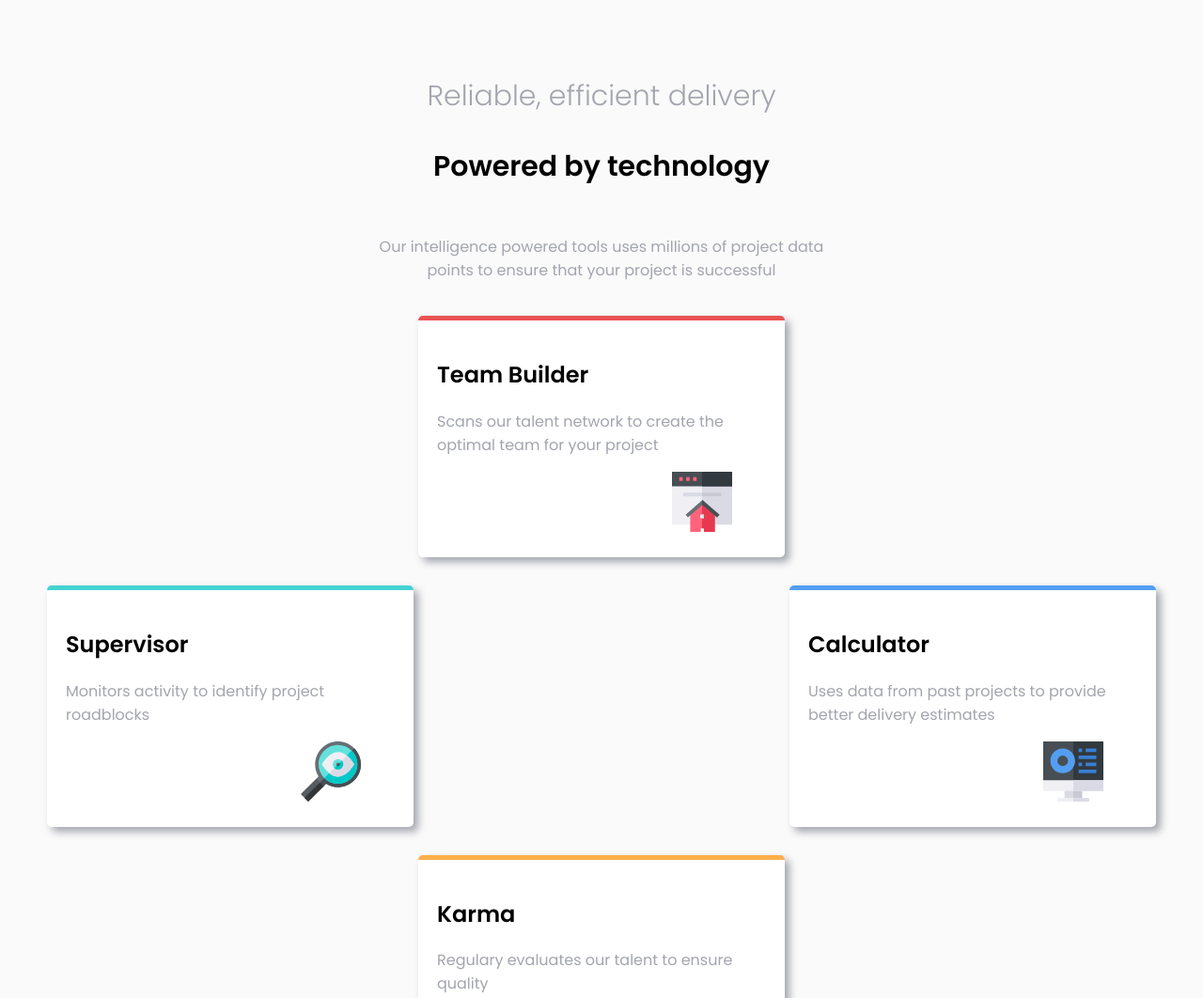
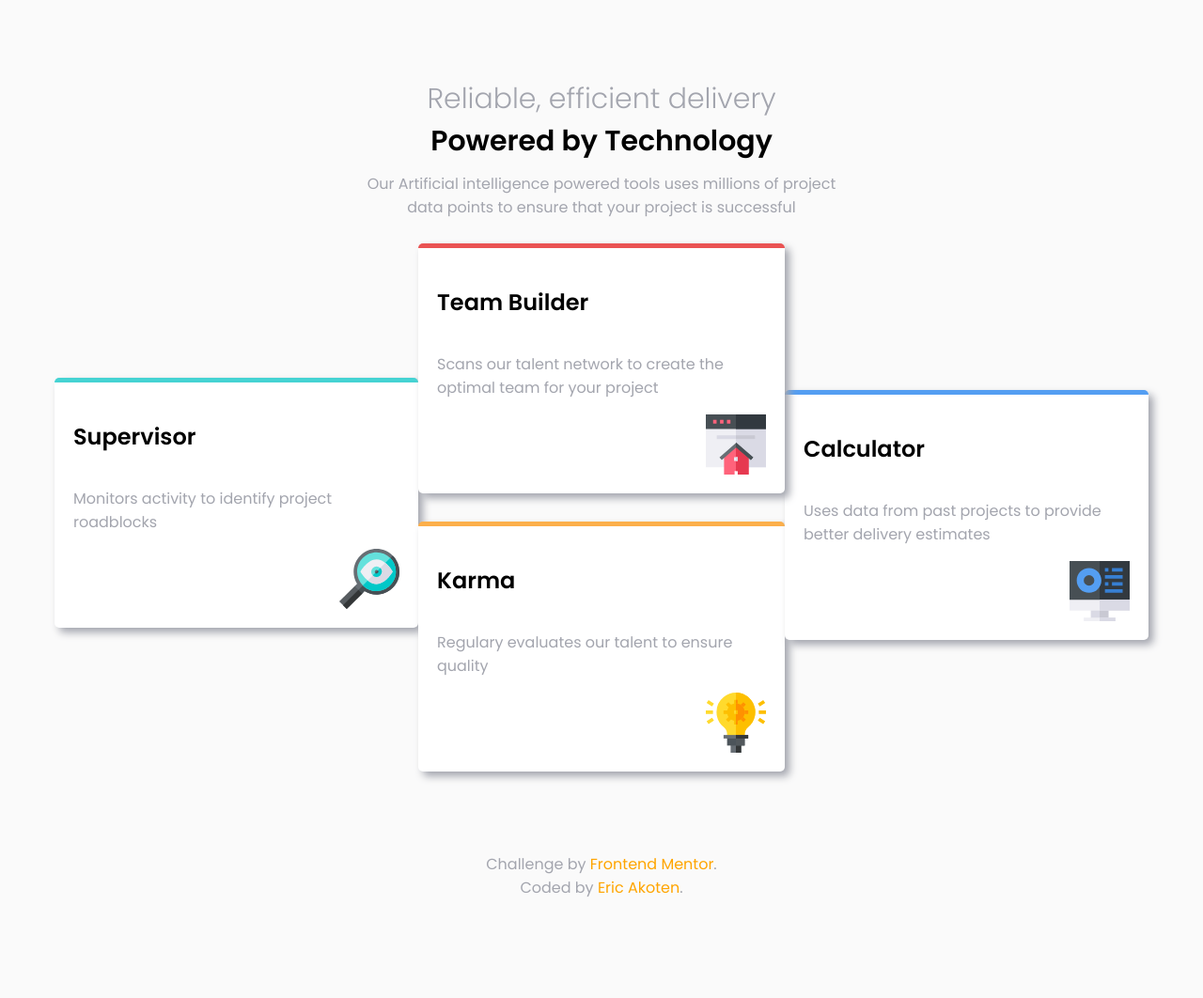
Before and after one commit to AceKahuna/four-card-feature, a plain HTML site: page index.html in a window 1280 px wide. Shown: the top 1062 px of the page at 94% size. After the commit the page ends 973 px from the top, so only its background shows below. Drawn offline with Linux system fonts and the light colour scheme.

Commit message:
edits on the HTML and CSS

```diff
--- a/index.css
+++ b/index.css
@@ -11,13 +11,16 @@ body{
     max-width: 1440px;
     font-size: 16px;
     background-color: hsl(0, 0%, 98%);
-    margin: auto;
 }
 
 h2{
     color: #000000;
 }
 
+img{
+    display: flex;
+    align-self: flex-end;
+}
 
 /*main*/
 .main{
@@ -28,34 +31,63 @@ h2{
 
 /*about*/
 .about{
-    margin: 0 auto;
+    display: flex;
+    flex-direction: column ;
+    align-items: center;
 }
-
 .rely{
     font-size: 30px;
     font-weight: 200;
-    text-align: center;;
+    padding: 0;
+    margin-bottom: 0;
 }
 
 .power{
     font-size: 30px;
     font-weight: 600;
-    text-align: center;
     color: #000000;
+    margin-top: 0;
+    margin-bottom: 0;
 }
 .desc{
+    width: 500px;
     text-align: center;
-    padding: 20px;
+    margin-top: 0;
+    padding: 10px;
 }
 /*Cards Section*/
 .cards{
     width: 100%;
     display: flex;
-    flex-flow: column wrap;
+    flex-flow: row ;
+    justify-content: space-around;
+}
+
+/*supervisor*/
+.supervisor{
+    display: flex;
+    flex-direction: column;
+    background-color: #ffffff;
+    border-top: 5px solid hsl(180, 62%, 55%);
+    box-shadow: 5px 5px 8px  hsl(229, 6%, 66%);
+    width: 350px;
+    border-radius: 5px;
+    padding: 20px;
+    margin-bottom: 30px;
+    align-self: center;
+}
+
+/*center cards*/
+
+.center-cards{
+    display: flex;
+    flex-direction: column;
 }
 
 /*team-builder*/
 .team{
+    display: flex;
+    flex-direction: column;
     background-color: #ffffff;
     border-top: 5px solid hsl(0, 78%, 62%);
     box-shadow: 5px 5px 8px  hsl(229, 6%, 66%);
@@ -67,54 +99,10 @@ h2{
     align-self: center;
 }
 
-.team > img{
-    position: relative;
-    left: 250px;
-}
-
-/*Middle cards*/
-
-.middle-cards{
-    display: flex;
-    flex-direction: row;
-    justify-content: space-between;
-    flex-wrap: nowrap;
-}
-
-/*supervisor*/
-.supervisor{
-    background-color: #ffffff;
-    border-top: 5px solid hsl(180, 62%, 55%);
-    box-shadow: 5px 5px 8px  hsl(229, 6%, 66%);
-    width: 350px;
-    border-radius: 5px;
-    padding: 20px;
-    margin-bottom: 30px;
-}
-
-.supervisor > img {
-    position: relative;
-    left: 250px;
-}
-
-/* calculator*/
-.calculator{
-    background-color: #ffffff;
-    border-top: 5px solid hsl(212, 86%, 64%);
-    box-shadow: 5px 5px 8px  hsl(229, 6%, 66%);
-    border-radius: 5px;
-    width: 350px;
-    padding: 20px;
-    margin-bottom: 30px;
-}
-
-.calculator> img{
-    position: relative;
-    left: 250px;
-}
-
 /*karma*/
 .karma{
+    display: flex;
+    flex-direction: column;
     background-color: #ffffff;
     border-top: 5px solid hsl(34, 97%, 64%);
     box-shadow: 5px 5px 8px  hsl(229, 6%, 66%);
@@ -122,16 +110,27 @@ h2{
     width: 350px;
     padding: 20px;
     align-self: center;
+    margin-bottom: 20px;
 }
 
-.karma > img{
-    position: relative;
-    left: 250px;
+/* calculator*/
+.calculator{
+    display: flex;
+    flex-direction: column;
+    background-color: #ffffff;
+    border-top: 5px solid hsl(212, 86%, 64%);
+    box-shadow: 5px 5px 8px  hsl(229, 6%, 66%);
+    border-radius: 5px;
+    width: 350px;
+    padding: 20px;
+    align-self: center;
+    margin-bottom: 3px;
+
 }
 
 /*footer*/
  footer {
-    margin: 30px auto;
+    margin: auto;
     text-align: center;
  }
 
@@ -141,14 +140,38 @@ h2{
  }
 
 /* To be added later*/
-@media screen and (max-width:750px){
+@media screen and (max-width:375px){
+    .main{
+        width:auto;
+        padding: 10px;
+    }
+    .about{
+        width: auto;
+        align-items: baseline;
+    }
+    .about > h1{
+        font-size: 25px;
+        margin: 0;
+    }
+    .about > h2{
+        font-size: 25px;
+        margin: 0;
+    }
+    .desc{
+        width: auto;
+        text-align: justify;
+        margin-left: 0;
+        font-size: 14px;
+    }
     .cards{
         display: flex;
         flex-direction: column;
         justify-content: center;
+        width: auto;
     }
-    .middle-cards{
+    .center-cards{
         display: flex;
         flex-direction: column;
+        justify-content: space-between;
     }
 }
--- a/index.html
+++ b/index.html
@@ -12,30 +12,41 @@
     <div class="main">
         <!--about-->
         <section class="about">
-            <p class="rely">Reliable, efficient delivery</p>
-            <p class="power">Powered by technology</p>
+            <h1 class="rely">Reliable, efficient delivery</h1>
+            <h2 class="power">Powered by Technology</h2>
             <p class="desc">
-                Our intelligence powered tools uses millions of project data <br>
+                Our Artificial intelligence powered tools uses millions of project data
                  points to ensure that your project is successful
             </p>
         </section>
 
     <div class="cards">
-        <!--Team builder-->
-        <section class="team">
-            <h2>Team Builder</h2>
-            <p>Scans our talent network to create the optimal team for your project</p>
-            <img src="images/icon-team-builder.svg" alt="supervisor">
+
+        <!--Supervisor>-->
+        <section class="supervisor">
+            <h2>Supervisor</h2>
+            <p>Monitors activity to identify project roadblocks</p>
+            <img src="images/icon-supervisor.svg" alt="team-builder">
         </section>
 
 
-        <div class="middle-cards">
+        <div class="center-cards">
+
             <!--team builder-->
-            <section class="supervisor">
-                <h2>Supervisor</h2>
-                <p>Monitors activity to identify project roadblocks</p>
-                <img src="images/icon-supervisor.svg" alt="team-builder">
+            <section class="team">
+                <h2>Team Builder</h2>
+                <p>Scans our talent network to create the optimal team for your project</p>
+                <img src="images/icon-team-builder.svg" alt="supervisor">
             </section>
+
+            <!--karma-->
+            <section class="karma">
+                <h2>Karma</h2>
+                <p>Regulary evaluates our talent to ensure quality</p>
+                <img src="images/icon-karma.svg" alt="karma">
+            </section>
+
+        </div>
 
             <!--calculator-->
             <section class="calculator">
@@ -43,16 +54,11 @@
                 <p>Uses data from past projects to provide better delivery estimates</p>
                 <img src="images/icon-calculator.svg" alt="--calculator--">
             </section>
-            </div>
 
-         <!--karma-->
-         <section class="karma">
-            <h2>Karma</h2>
-            <p>Regulary evaluates our talent to ensure quality</p>
-            <img src="images/icon-karma.svg" alt="karma">
-        </section>
     </div>
+
     </div>
+
     <footer>
         <p>
             Challenge by <a href="https://www.frontendmentor.io?ref=challenge" target="_blank">Frontend Mentor</a>. <br>
```
